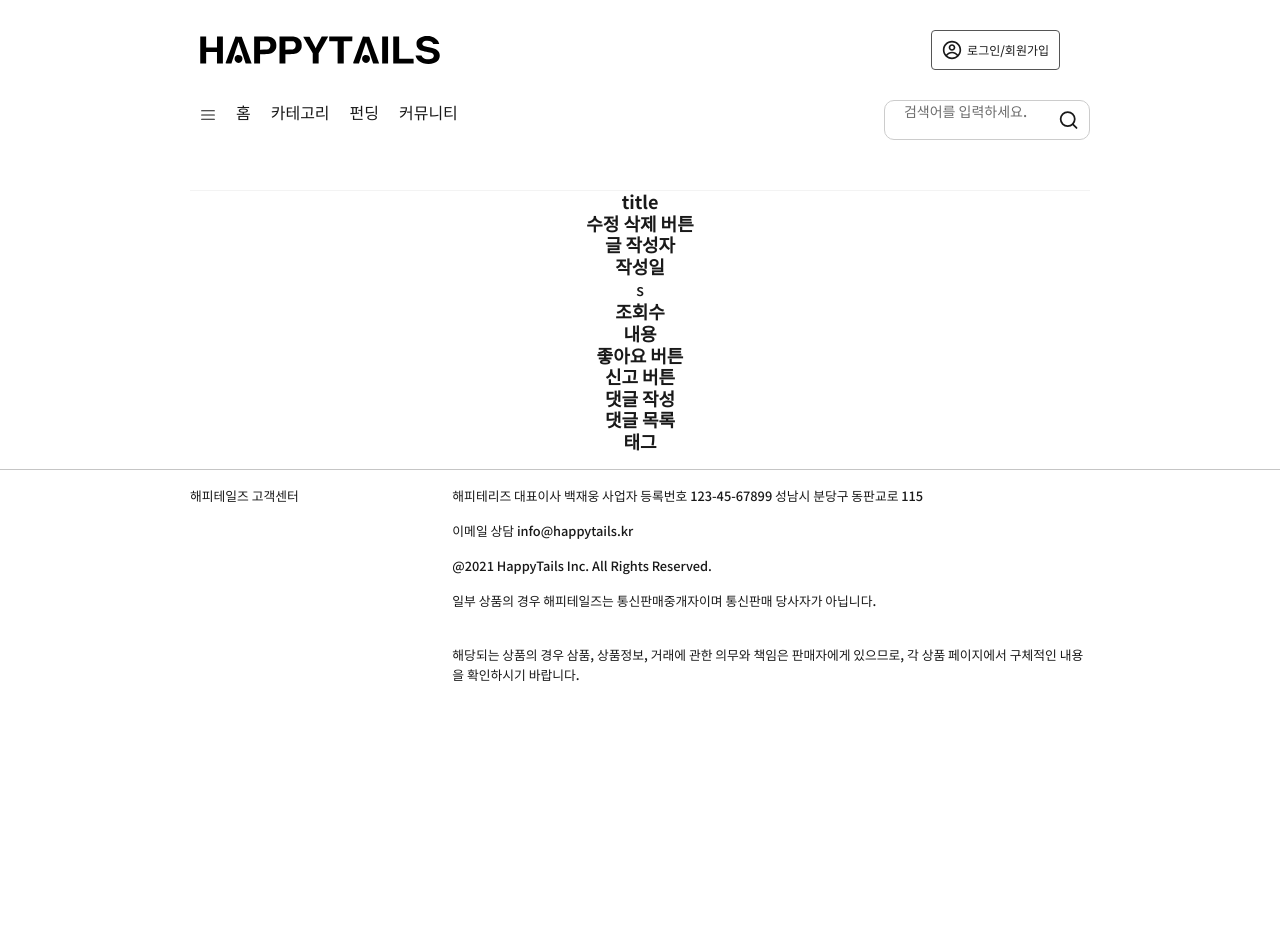
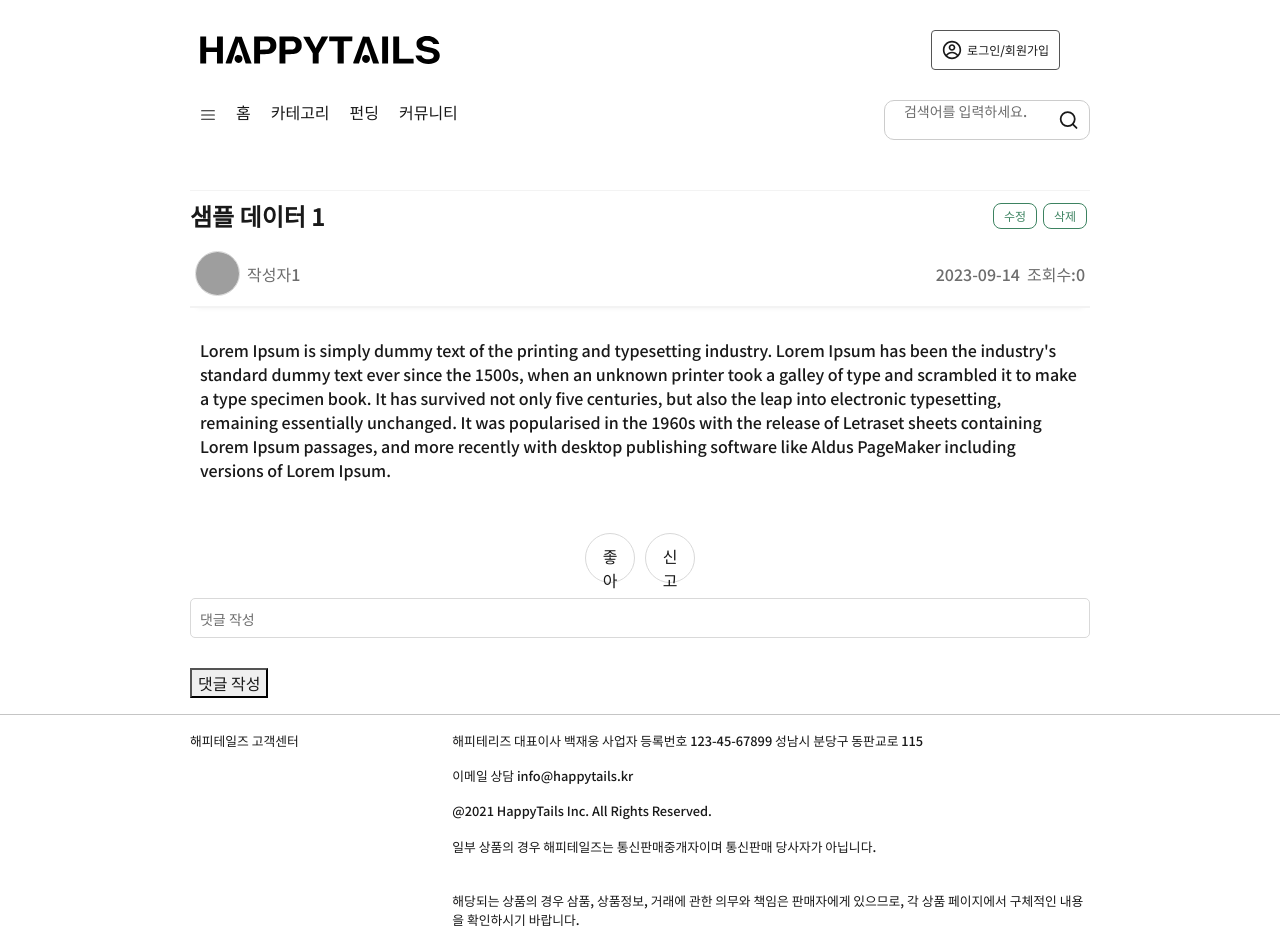
Before and after one commit to vi117/mc_final, a React (Vite) app in the folder packages/frontend/: page /community/1 in a window 1280 px wide. Before the commit the page ends 800 px from the top, so only its background shows below. Built offline with nearby package versions, Linux system fonts and the light colour scheme; grey boxes are pictures that could not be loaded.

Commit message:
feat: community (5)

```diff
--- a/packages/frontend/src/pages/community/co_detail.jsx
+++ b/packages/frontend/src/pages/community/co_detail.jsx
@@ -1,20 +1,43 @@
 import "./styles/co_detail.css";
+import Sampledata from "./assets/sampledata";
 
 export function CommunityDetail() {
+  const selectedPostIndex = 0;
+  const selectedPost = Sampledata[selectedPostIndex];
+  const views = "0";
+  const createdAt = "2023-09-14";
+
   return (
     <>
       <div className="coDetailWrap">
         <div className="container">
-          <h1>title</h1>
-          <h1>수정 삭제 버튼</h1>
-          <h1>글 작성자</h1>
-          <h1>작성일</h1>s<h1>조회수</h1>
-          <h1>내용</h1>
-          <h1>좋아요 버튼</h1>
-          <h1>신고 버튼</h1>
-          <h1>댓글 작성</h1>
-          <h1>댓글 목록</h1>
-          <h1>태그</h1>
+          <div className="titleArea">
+            <div className="selectedTitle">{selectedPost.title}</div>
+            <div className="detailbtn">
+              <button>수정</button>
+              <button>삭제</button>
+            </div>
+          </div>
+          <div className="createdArea">
+            <img className="user" src="./assets/user.png"></img>
+            <div className="createdBy">{selectedPost.createdBy}</div>
+
+            <div className="dateArea">
+              <div className="date">{createdAt}</div>
+              <div className="views">조회수:{views}</div>
+            </div>
+          </div>
+          <div className="content">
+            <p>{selectedPost.contents}</p>
+          </div>
+          <div className="reportArea">
+            <button>좋아요</button>
+            <button>신고</button>
+          </div>
+          <div className="comment">
+            <input type="text" placeholder="댓글 작성" />
+            <button>댓글 작성</button>
+          </div>
         </div>
       </div>
     </>
--- a/packages/frontend/src/pages/community/styles/co_detail.css
+++ b/packages/frontend/src/pages/community/styles/co_detail.css
@@ -14,7 +14,7 @@
   --secondary: #d9d9d9;
 
   /*그림자, background, border*/
-  --shadow: #f3f3f3;
+  --border: #f3f3f3;
   --white: #fff;
 
   /*포인트 컬러*/
@@ -49,7 +49,105 @@ weight: 400, (기본)
 
 .container {
   width: 100%;
-  border-top: 1px solid var(--border);
   padding: 0 !important;
-  text-align: center;
 }
+
+.selectedTitle {
+  color: var(--primary);
+  font-size: 24px;
+  font-weight: 700;
+}
+
+.titleArea {
+  display: flex;
+  align-items: center;
+  height: 50px;
+}
+
+.detailbtn {
+  justify-content: flex-end;
+  margin-left: auto !important;
+}
+.detailbtn > button {
+  font-size: 12px;
+  margin: 3px;
+  color: var(--green);
+  border: 1px solid var(--green);
+  padding: 3px 10px;
+  border-radius: 8px;
+  background-color: var(--white);
+}
+
+.detailbtn > button:hover {
+  font-size: 12px;
+  margin: 3px;
+  color: var(--white);
+  border: 1px solid var(--green);
+  padding: 3px 10px;
+  border-radius: 8px;
+  background-color: var(--green);
+}
+
+.createdArea {
+  font-size: 16px;
+  display: flex;
+  align-items: center;
+  border-bottom: 2px solid var(--border);
+  box-shadow: var(--boxshadow);
+  padding: 10px 5px;
+}
+
+.user {
+  width: 40%;
+  aspect-ratio: 1 / 1;
+  max-width: 45px;
+  object-fit: cover;
+  border-radius: 100%;
+  border: 1px solid var(--secondary);
+  margin-right: 7px;
+}
+
+.createdBy {
+  padding: 0 !important;
+  color: var(--teritary);
+  margin-right: auto !important;
+}
+
+.dateArea {
+  justify-content: flex-end;
+  width: 50%;
+  display: flex;
+  margin-left: auto !important;
+  align-items: center;
+}
+
+.date {
+  margin-right: 7px;
+  color: var(--teritary);
+}
+
+.views {
+  color: var(--teritary);
+}
+
+.content {
+  width: 100%;
+  padding: 30px 10px;
+}
+
+.reportArea {
+  width: 100%;
+  display: flex;
+  justify-content: center;
+}
+
+.reportArea > button {
+  width: 50px;
+  height: 50px;
+
+  border: 1px solid var(--secondary);
+  background-color: var(--white);
+  border-radius: 100%;
+  padding: 10px;
+  margin: 5px;
+}
```
Also changed, not shown: packages/frontend/src/pages/community/assets/2d61acb1947426fe50825e64c51e61db.png (deleted), packages/frontend/src/pages/community/assets/user.png (renamed from packages/frontend/src/pages/community/assets/img-user-default.png).
